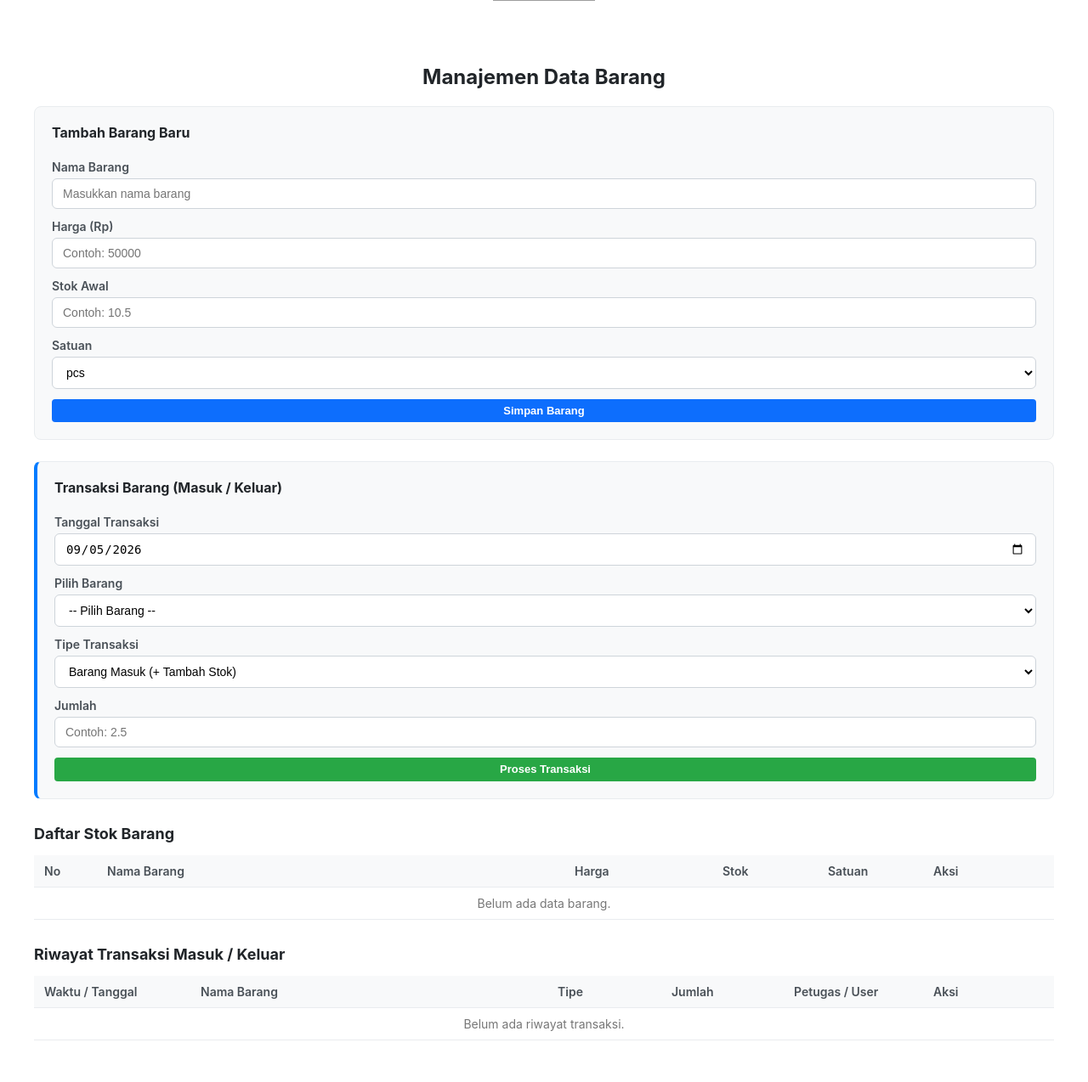
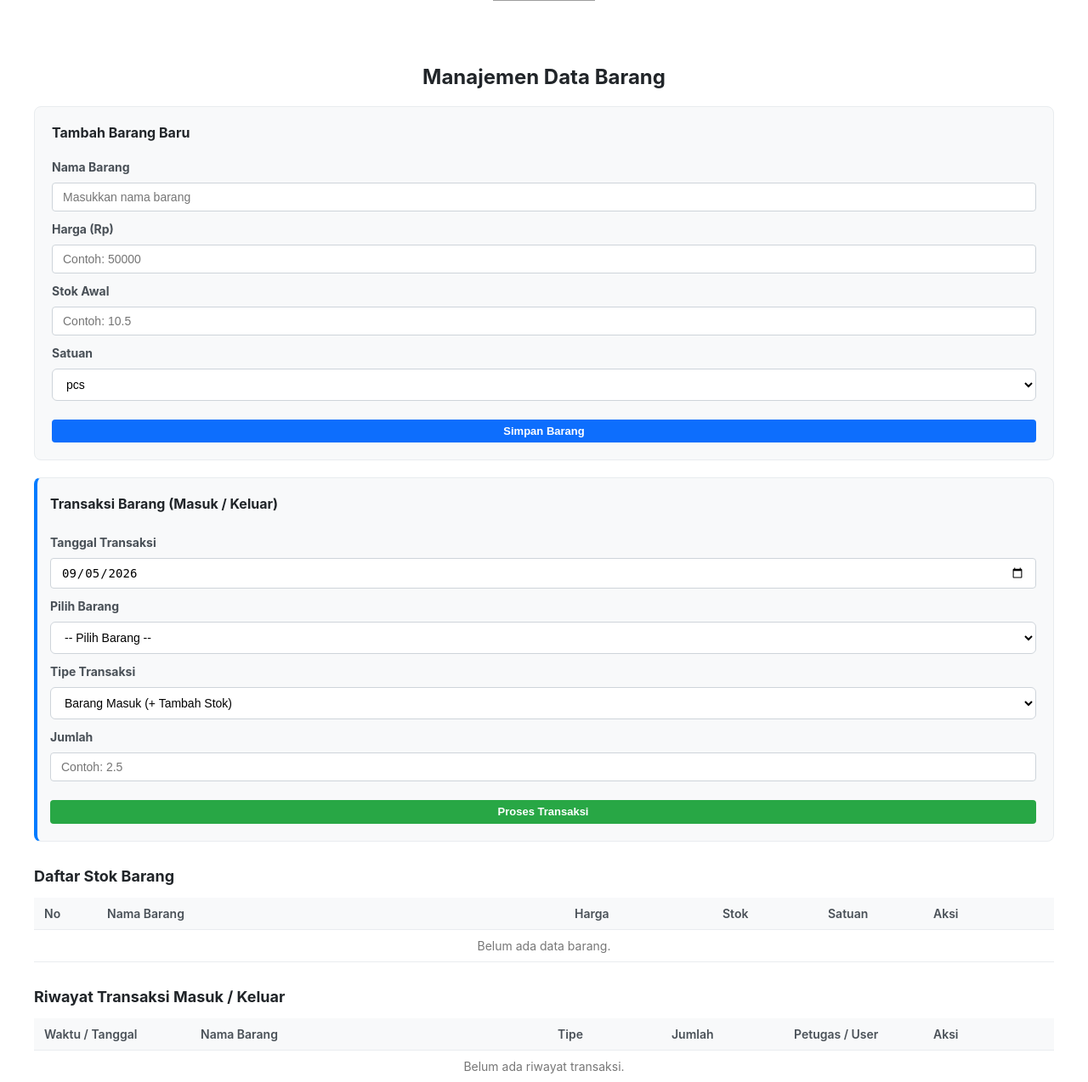
Before and after one commit to alvinsatriya5-netizen/tes-website-flask, a Flask app: page /barang in a window 1280 px wide. Shown: the part 177-1451 px from the top of the page at 85% size. Before the commit the page ends 1402 px from the top, so only its background shows below. Run offline with Flask 3, Linux system fonts and the light colour scheme; the visitor is signed in with stand-in values (Sample User, id 1); data that the repository does not hold is empty; grey boxes are pictures that could not be loaded.

Commit message:
Merapikan posisi input tanggal, bulan, tahun pada form transaksi

```diff
--- a/templates/barang.html
+++ b/templates/barang.html
@@ -7,27 +7,27 @@
 
 {% if session.get('role') == 'admin' %}
 <!-- Form 1: Tambah Barang Baru (Khusus Admin) -->
-<form action="{{ url_for('data_barang') }}" method="POST">
+<form action="{{ url_for('data_barang') }}" method="POST" style="margin-bottom: 20px;">
     <h3 style="margin: 0 0 10px 0; font-size: 16px;">Tambah Barang Baru</h3>
 
     <div class="form-group">
-        <label>Nama Barang</label>
-        <input type="text" name="nama" placeholder="Masukkan nama barang" required>
+        <label style="display: block; font-weight: bold; margin-bottom: 5px;">Nama Barang</label>
+        <input type="text" name="nama" placeholder="Masukkan nama barang" required style="width: 100%; padding: 8px 12px; border: 1px solid #ced4da; border-radius: 4px; font-size: 14px; box-sizing: border-box;">
     </div>
 
     <div class="form-group">
-        <label>Harga (Rp)</label>
-        <input type="number" name="harga" min="0" placeholder="Contoh: 50000" required>
+        <label style="display: block; font-weight: bold; margin-bottom: 5px;">Harga (Rp)</label>
+        <input type="number" name="harga" min="0" placeholder="Contoh: 50000" required style="width: 100%; padding: 8px 12px; border: 1px solid #ced4da; border-radius: 4px; font-size: 14px; box-sizing: border-box;">
     </div>
 
     <div class="form-group">
-        <label>Stok Awal</label>
-        <input type="number" step="any" min="0" name="stok" placeholder="Contoh: 10.5" required>
+        <label style="display: block; font-weight: bold; margin-bottom: 5px;">Stok Awal</label>
+        <input type="number" step="any" min="0" name="stok" placeholder="Contoh: 10.5" required style="width: 100%; padding: 8px 12px; border: 1px solid #ced4da; border-radius: 4px; font-size: 14px; box-sizing: border-box;">
     </div>
 
     <div class="form-group">
-        <label>Satuan</label>
-        <select name="satuan" required style="padding: 9px 12px; border: 1px solid #ced4da; border-radius: 6px; font-size: 14px; outline: none; background: white; width: 100%;">
+        <label style="display: block; font-weight: bold; margin-bottom: 5px;">Satuan</label>
+        <select name="satuan" required style="padding: 9px 12px; border: 1px solid #ced4da; border-radius: 6px; font-size: 14px; outline: none; background: white; width: 100%; box-sizing: border-box;">
             <option value="pcs" selected>pcs</option>
             <option value="buah">buah</option>
             <option value="lembar">lembar</option>
@@ -44,27 +44,28 @@
         </select>
     </div>
 
-    <button type="submit" class="btn btn-primary">Simpan Barang</button>
+    <button type="submit" class="btn btn-primary" style="margin-top: 10px;">Simpan Barang</button>
 </form>
 {% endif %}
 
 <!-- Form 2: Transaksi Barang Masuk / Keluar (Bisa diakses Admin & User) -->
-<form action="{{ url_for('transaksi_barang') }}" method="POST" style="margin-top: 20px; border-left: 4px solid #007bff;">
-    <h3 style="margin: 0 0 10px 0; font-size: 16px;">Transaksi Barang (Masuk / Keluar)</h3>
+<form action="{{ url_for('transaksi_barang') }}" method="POST" style="margin-top: 20px; border-left: 4px solid #007bff; padding-left: 15px;">
+    <h3 style="margin: 0 0 15px 0; font-size: 16px;">Transaksi Barang (Masuk / Keluar)</h3>
 
-    <!-- Field Input Tanggal, Bulan, dan Tahun -->
+    <!-- Input Tanggal Transaksi (Tanggal, Bulan, Tahun) -->
     <div class="form-group">
-        <label>Tanggal Transaksi</label>
+        <label style="display: block; font-weight: bold; margin-bottom: 5px;">Tanggal Transaksi</label>
         <input type="date" name="tanggal_transaksi" value="{{ today_date if today_date else '' }}" required
-               {% if session.get('role') != 'admin' %}readonly style="background-color: #e9ecef; cursor: not-allowed;"{% endif %}>
+               style="width: 100%; padding: 8px 12px; border: 1px solid #ced4da; border-radius: 4px; font-size: 14px; box-sizing: border-box; {% if session.get('role') != 'admin' %}background-color: #e9ecef; cursor: not-allowed;{% endif %}"
+               {% if session.get('role') != 'admin' %}readonly{% endif %}>
         {% if session.get('role') != 'admin' %}
         <small style="color: #6c757d; font-size: 11px; display: block; margin-top: 4px;">*Tanggal otomatis terisi hari ini untuk User.</small>
         {% endif %}
     </div>
 
     <div class="form-group">
-        <label>Pilih Barang</label>
-        <select name="barang_id" required style="padding: 9px 12px; border: 1px solid #ced4da; border-radius: 6px; font-size: 14px; outline: none; background: white; width: 100%;">
+        <label style="display: block; font-weight: bold; margin-bottom: 5px;">Pilih Barang</label>
+        <select name="barang_id" required style="padding: 9px 12px; border: 1px solid #ced4da; border-radius: 6px; font-size: 14px; outline: none; background: white; width: 100%; box-sizing: border-box;">
             <option value="">-- Pilih Barang --</option>
             {% for b in barang_list %}
             <option value="{{ b.id }}">{{ b.nama }} (Stok: {{ '%g' % b.stok }} {{ b.satuan }})</option>
@@ -73,19 +74,19 @@
     </div>
 
     <div class="form-group">
-        <label>Tipe Transaksi</label>
-        <select name="tipe" required style="padding: 9px 12px; border: 1px solid #ced4da; border-radius: 6px; font-size: 14px; outline: none; background: white; width: 100%;">
+        <label style="display: block; font-weight: bold; margin-bottom: 5px;">Tipe Transaksi</label>
+        <select name="tipe" required style="padding: 9px 12px; border: 1px solid #ced4da; border-radius: 6px; font-size: 14px; outline: none; background: white; width: 100%; box-sizing: border-box;">
             <option value="Masuk">Barang Masuk (+ Tambah Stok)</option>
             <option value="Keluar">Barang Keluar (- Kurangi Stok)</option>
         </select>
     </div>
 
     <div class="form-group">
-        <label>Jumlah</label>
-        <input type="number" step="any" min="0.0001" name="jumlah" placeholder="Contoh: 2.5" required>
+        <label style="display: block; font-weight: bold; margin-bottom: 5px;">Jumlah</label>
+        <input type="number" step="any" min="0.0001" name="jumlah" placeholder="Contoh: 2.5" required style="width: 100%; padding: 8px 12px; border: 1px solid #ced4da; border-radius: 4px; font-size: 14px; box-sizing: border-box;">
     </div>
 
-    <button type="submit" class="btn btn-primary" style="background-color: #28a745;">Proses Transaksi</button>
+    <button type="submit" class="btn btn-primary" style="background-color: #28a745; margin-top: 10px;">Proses Transaksi</button>
 </form>
 
 <h3 style="margin-top: 30px; margin-bottom: 10px; font-size: 18px; text-align: left;">Daftar Stok Barang</h3>
@@ -108,7 +109,6 @@
         <tbody>
             {% for b in barang_list %}
             <tr>
-                <!-- Penomoran otomatis berurutan (1, 2, 3...) -->
                 <td><strong>{{ loop.index }}</strong></td>
                 <td>{{ b.nama }}</td>
                 <td>Rp {{ "{:,}".format(b.harga) }}</td>
```
